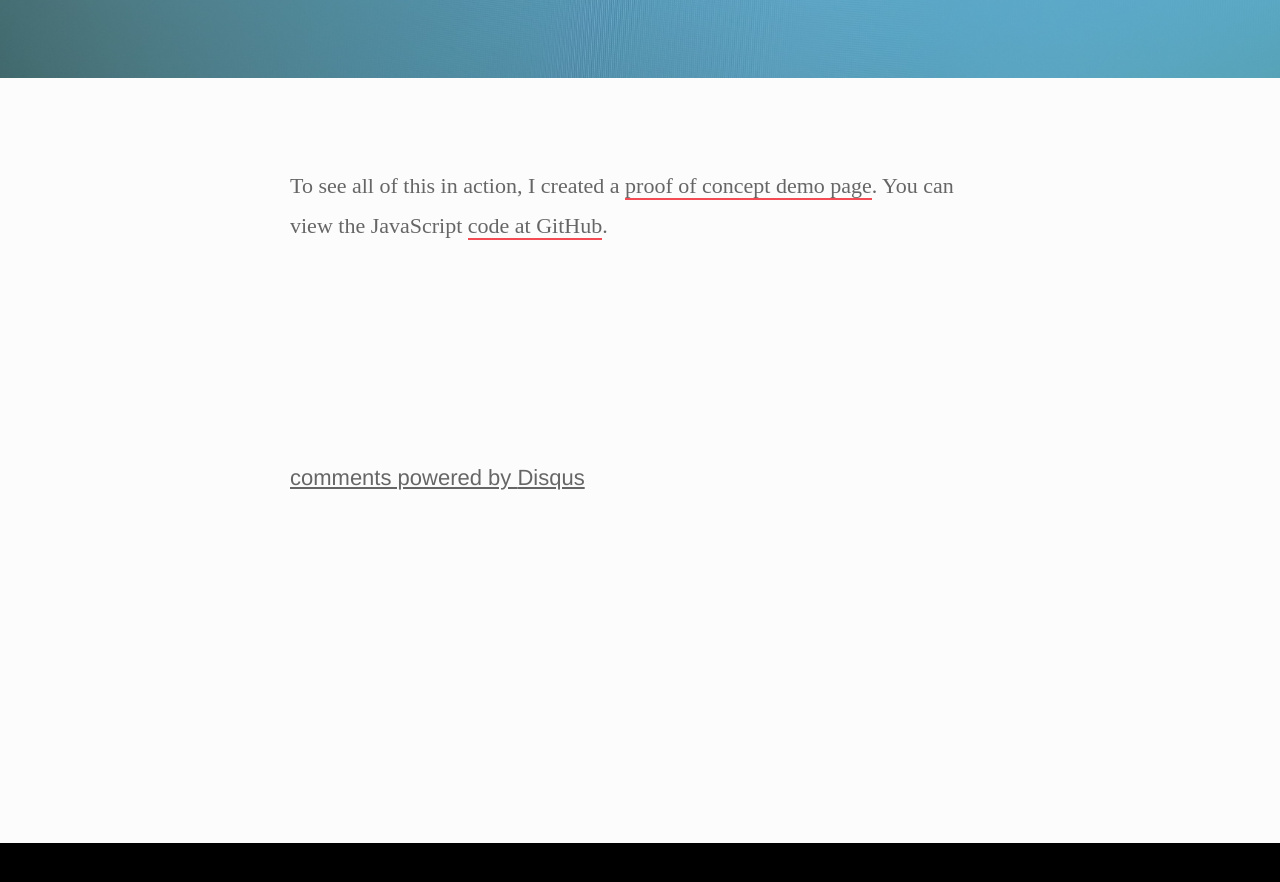
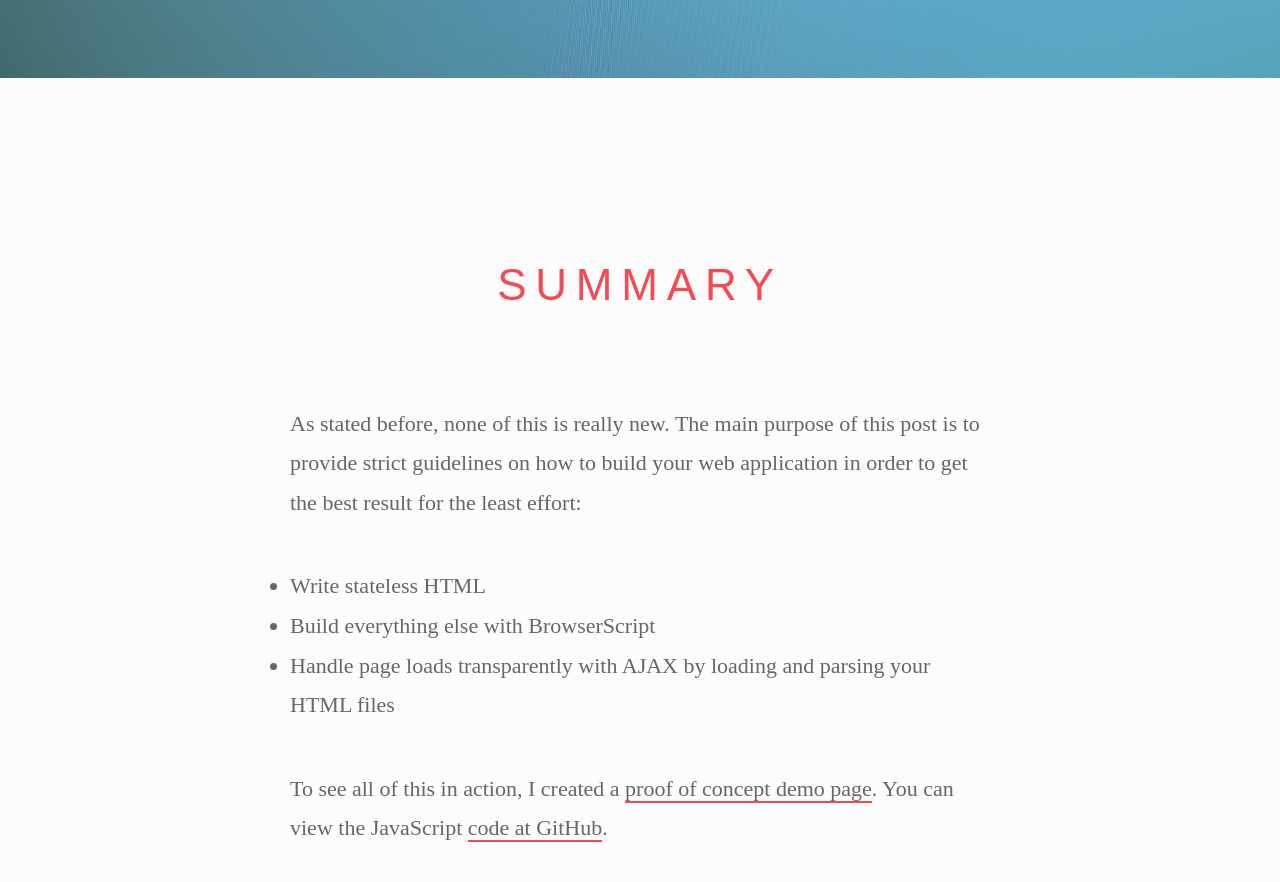
Before and after one commit to enyo/enyo.github.io, a Jekyll site: the page built from _posts/2000-01-01-stateless-html.md, in a window 1280 px wide and 900 px high, scrolled down 11594 px. Shown: the top 882 px of the window. Built offline with Jekyll 4.4.1, drawn with Linux system fonts in a browser that asks for light colours; Markdown is read by kramdown in place of the engine named in the settings; comment, search, counter and statistics services are not loaded.

Commit message:
Added summary

```diff
--- a/_posts/2000-01-01-stateless-html.md
+++ b/_posts/2000-01-01-stateless-html.md
@@ -168,4 +168,13 @@ Since all your pages are static HTML files anyway, you just get this “in page
 </div>
 
 
+# Summary
+
+As stated before, none of this is really new. The main purpose of this post is to provide strict guidelines on how to build your web application in order to get the best result for the least effort:
+
+- Write stateless HTML
+- Build everything else with BrowserScript
+- Handle page loads transparently with AJAX by loading and parsing your HTML files
+
+
 To see all of this in action, I created a [proof of concept demo page](http://colorglare.com/stateless-html-example/). You can view the JavaScript [code at GitHub](https://github.com/enyo/stateless-html-example/blob/gh-pages/js/app.js).
```
